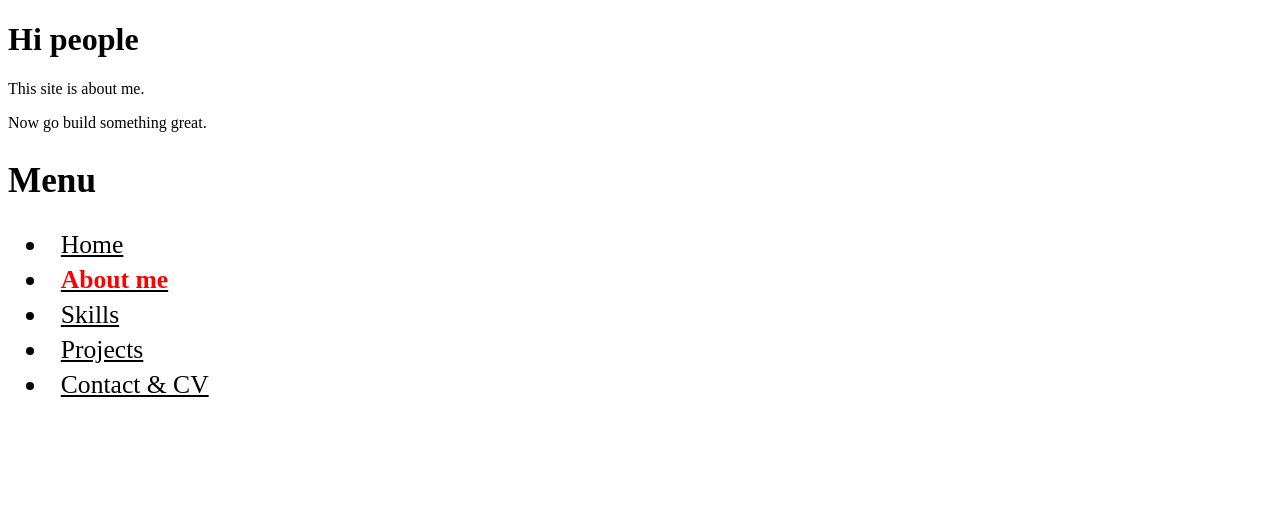
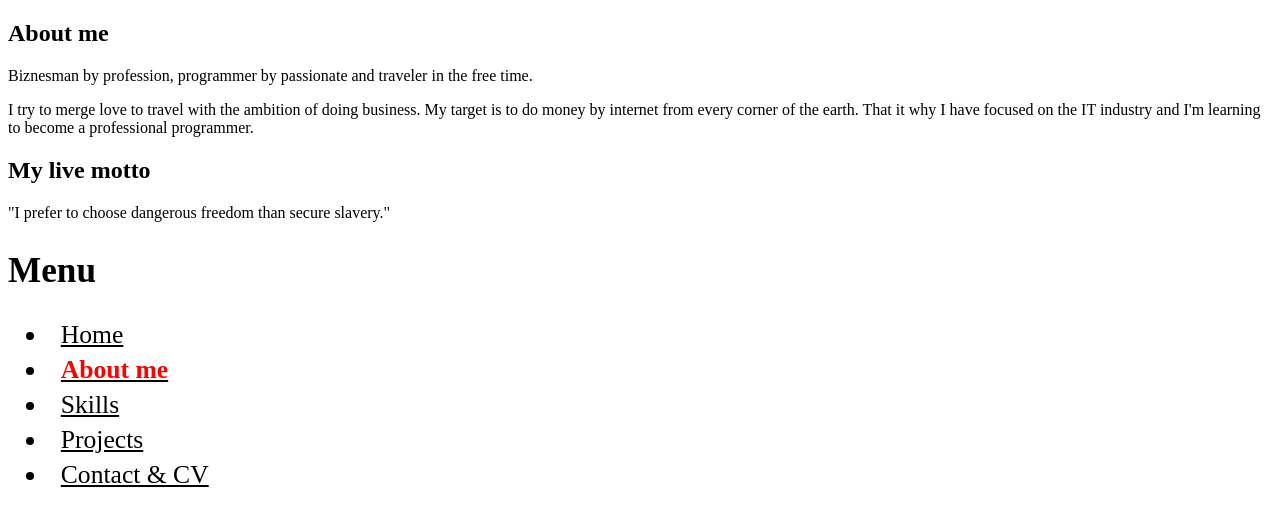
Before and after one commit to jatanski/businessCard, a Gatsby site in the folder portfolio/: page /about-me in a window 1280 px wide. Built offline with nearby package versions, Linux system fonts and the light colour scheme; Gatsby itself is replaced by a stand-in of ours.

Commit message:
<feat> aboutMe structure is ready

```diff
--- /dev/null
+++ b/portfolio/src/components/AboutDesc/AboutDesc.jsx
@@ -0,0 +1,29 @@
+import React from "react"
+
+import "./aboutDesc.scss"
+
+const AboutDesc = () => (
+  <div className="desc">
+    <h1 className="desc__title">About me</h1>
+    <div className="desc__desc">
+      <p className="desc__desc__el">
+        Biznesman by profession, programmer by passionate and traveler in the
+        free time.
+      </p>
+      <p className="desc__desc__el">
+        I try to merge love to travel with the ambition of doing business. My
+        target is to do money by internet from every corner of the earth. That
+        it why I have focused on the IT industry and I'm learning to become a
+        professional programmer.
+      </p>
+    </div>
+    <h2 className="desc__title">My live motto</h2>
+    <div className="desc__desc">
+      <p className="desc__desc__el">
+        "I prefer to choose dangerous freedom than secure slavery."
+      </p>
+    </div>
+  </div>
+)
+
+export default AboutDesc
--- a/portfolio/src/pages/about-me.jsx
+++ b/portfolio/src/pages/about-me.jsx
@@ -1,16 +1,18 @@
 import React from "react"
-import { Link } from "gatsby"
 
 import SEO from "../components/seo"
 import Menu from "../components/Menu/Menu"
 
+import AboutDesc from "../components/AboutDesc/AboutDesc"
+
+import "../styles/pages/aboutMe.scss"
+
 const AboutMe = () => (
   <>
     <SEO title="About me" />
-    <h1>Hi people</h1>
-    <p>This site is about me.</p>
-    <p>Now go build something great.</p>
-    <div style={{ maxWidth: `300px`, marginBottom: `1.45rem` }}></div>
+    <section className="aboutMe">
+      <AboutDesc></AboutDesc>
+    </section>
     <Menu active="aboutMe"></Menu>
   </>
 )
```
Also changed, not shown: portfolio/src/components/AboutDesc/aboutDesc.scss (added).
